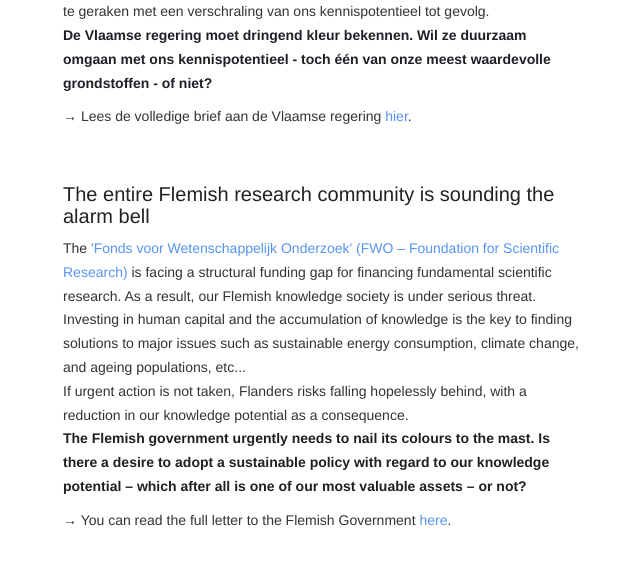
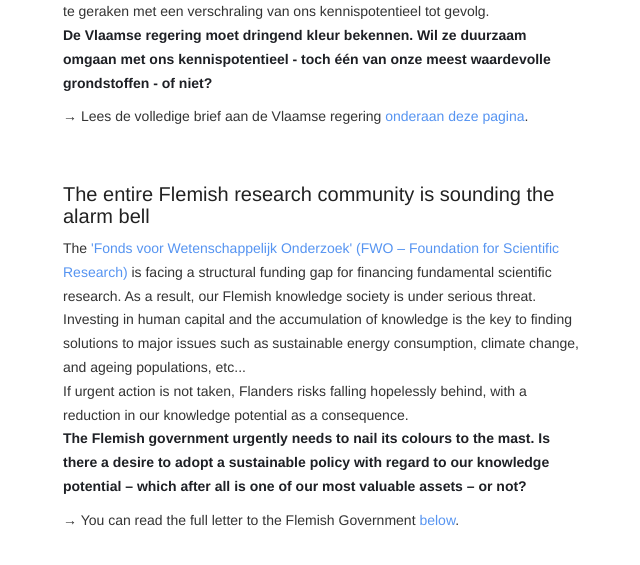
Before and after one commit to KrisJanssen/sterkFWO, a Jekyll site: the page built from index.html, in a window 1280 px wide, cut to the strip 826-1415 px from the top of the page. Shown: the top 565 px of the strip, without its empty margins (317-957 px from the left). Built offline with Jekyll 4.4.1, drawn with Linux system fonts in a browser that asks for light colours; nearby versions of some CDN libraries; Markdown is read by kramdown in place of the engine named in the settings; the list of posts is cut into pages by our own code.

Commit message:
Improved links

```diff
--- a/_includes/profile.html
+++ b/_includes/profile.html
@@ -19,7 +19,7 @@
             <p><a href="http://www.fwo.be" target="_blank">Het Fonds voor Wetenschappelijk Onderzoek (FWO)</a> kampt met een structureel gebrek aan middelen om fundamenteel wetenschappelijk onderzoek te financieren. Onze Vlaamse kennismaatschappij komt hierdoor ernstig in het gedrang. Investeren in menselijk kapitaal en opbouw van kennis vormt nochtans de sleutel om grote maatschappelijke vraagstukken zoals duurzame energieconsumptie, klimaatverandering, vergrijzing, ... het hoofd te bieden. <br/> Als er niet dringend actie wordt ondernomen, dreigt Vlaanderen hopeloos achterop te geraken met een verschraling van ons kennispotentieel tot gevolg. <br/> <strong>De Vlaamse regering moet dringend kleur bekennen. Wil ze duurzaam omgaan met ons kennispotentieel - toch één van onze meest waardevolle grondstoffen - of niet?</strong>
             </p>
             <p>
-                → Lees de volledige brief aan de Vlaamse regering <a href="http://sterkfwo.be/#list">hier</a>.
+                → Lees de volledige brief aan de Vlaamse regering <a href="http://sterkfwo.be/#list">onderaan deze pagina</a>.
             </p>
             <br/>
             <h1>The entire Flemish research community is sounding the alarm bell</h1>
@@ -27,7 +27,7 @@
 
             </p>
             <p>
-                → You can read the full letter to the Flemish Government <a href="http://sterkfwo.be/#list">here</a>.
+                → You can read the full letter to the Flemish Government <a href="http://sterkfwo.be/#list">below</a>.
             </p>
 
         </section>
```
